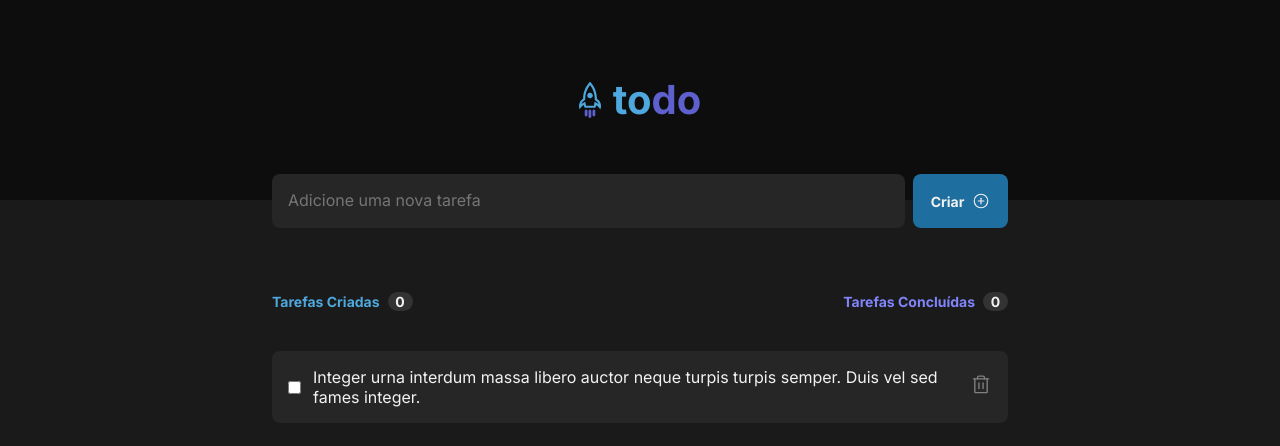
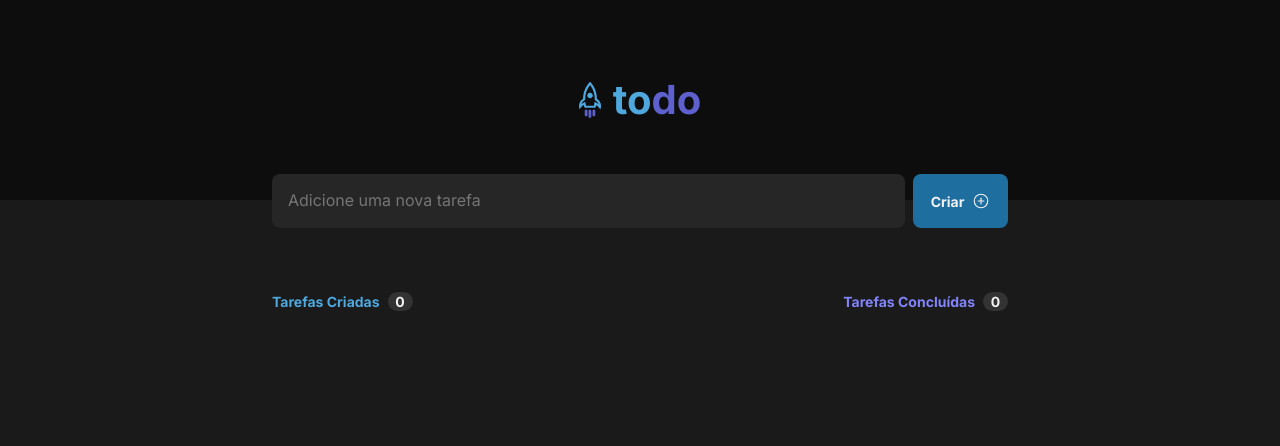
Before and after one commit to danieldannitz/react-todo, a React (Vite) app: page / in a window 1280 px wide. Shown: the top 446 px of the page. Built offline with nearby package versions, Linux system fonts and the light colour scheme.

Commit message:
giving some fuctionalities

```diff
--- a/src/components/Todos.jsx
+++ b/src/components/Todos.jsx
@@ -1,20 +1,33 @@
 import styles from "./Todos.module.css";
 import { PlusCircle, Trash } from "phosphor-react";
+import { useState } from "react";
+
 export function Todos() {
-  function handleEventChange() {
-    console.log(event.target.value);
+  const [task, setTask] = useState(); //estado responsável por observar alterações
+
+  function handleEventChange(event) {
+    const watchValueChange = event.target.value;
+    setTask(watchValueChange); //setTask observa a alteração da textarea
+  }
+
+  const [newTask, setNewTask] = useState([]); //estado responsável por armazenar novas tasks
+
+  function handleCreateNewTask() {
+    setNewTask([...newTask, task]);
+    setTask("");
   }
 
   return (
     <section className={styles.todos}>
       <div className={styles.textAreaDiv}>
         <textarea
-          name=""
+          name="textarea"
           placeholder="Adicione uma nova tarefa"
           onChange={handleEventChange}
+          value={task}
         ></textarea>
         <div className={styles.buttonDiv}>
-          <button type="submit">
+          <button type="submit" onClick={handleCreateNewTask}>
             Criar
             <div>
               <PlusCircle size={18} />
@@ -32,16 +45,15 @@ export function Todos() {
           <span>0</span>
         </div>
       </div>
-      <div className={styles.listOfTodos}>
-        <input type="checkbox" name="" id="" />
-        <p>
-          Integer urna interdum massa libero auctor neque turpis turpis semper.
-          Duis vel sed fames integer.
-        </p>
-        <a href="">
-          <Trash size={22} />
-        </a>
-      </div>
+      {newTask.map((content) => (
+        <div className={styles.listOfTodos}>
+          <input type="checkbox" name="" id="" />
+          <p key={content}>{content}</p>
+          <a href="" onClick={handleRemoveTask}>
+            <Trash size={22} />
+          </a>
+        </div>
+      ))}
     </section>
   );
 }
```
